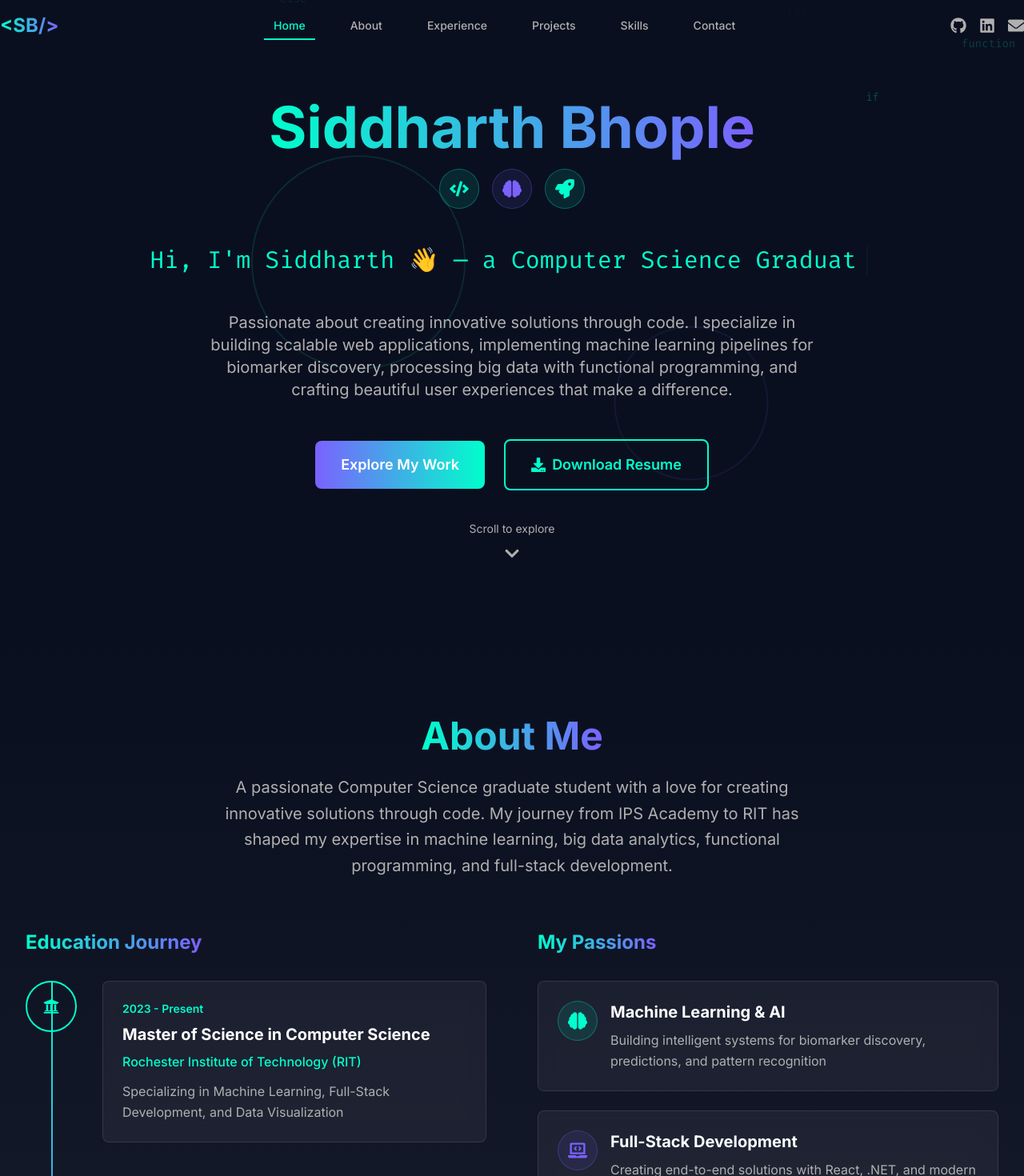
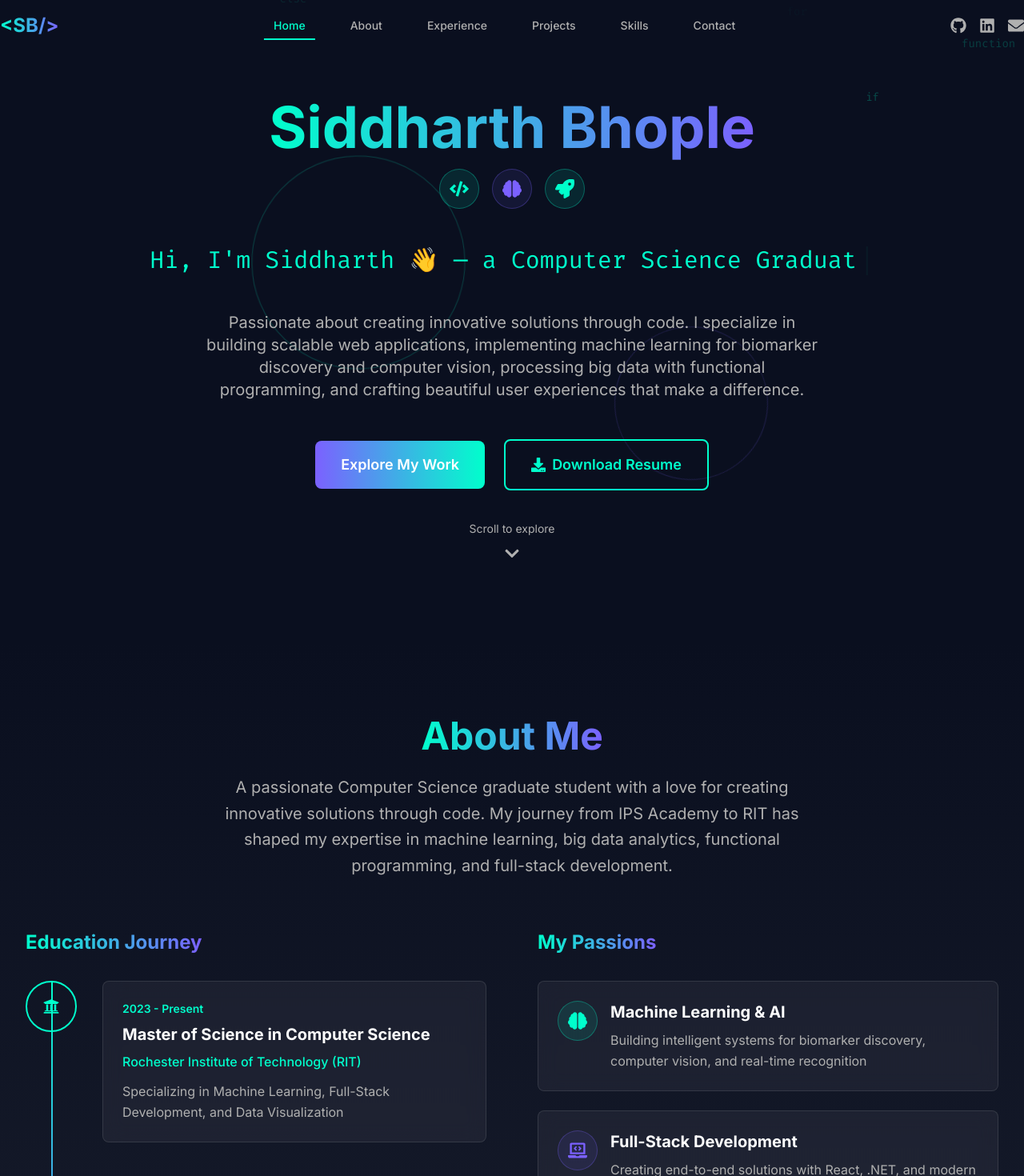
Before and after one commit to SiD-array/portfolio, a React (Vite) app: page / in a window 1280 px wide. Shown: the top 1470 px of the page at 80% size. Built offline with nearby package versions, Linux system fonts and the light colour scheme.

Commit message:
feat: Update Hero and About sections to highlight computer vision expertise

```diff
--- a/src/components/About.jsx
+++ b/src/components/About.jsx
@@ -25,7 +25,7 @@ const About = () => {
   const passions = [
     {
       title: "Machine Learning & AI",
-      description: "Building intelligent systems for biomarker discovery, predictions, and pattern recognition",
+      description: "Building intelligent systems for biomarker discovery, computer vision, and real-time recognition",
       icon: FaBrain,
       color: "neon-cyan"
     },
--- a/src/components/Hero.jsx
+++ b/src/components/Hero.jsx
@@ -150,7 +150,7 @@ const Hero = () => {
           className="text-lg md:text-xl text-text-gray mb-12 max-w-3xl mx-auto leading-relaxed"
         >
           Passionate about creating innovative solutions through code.
-          I specialize in building scalable web applications, implementing machine learning pipelines for biomarker discovery,
+          I specialize in building scalable web applications, implementing machine learning for biomarker discovery and computer vision,
           processing big data with functional programming, and crafting beautiful user experiences that make a difference.
         </motion.p>
 
```
